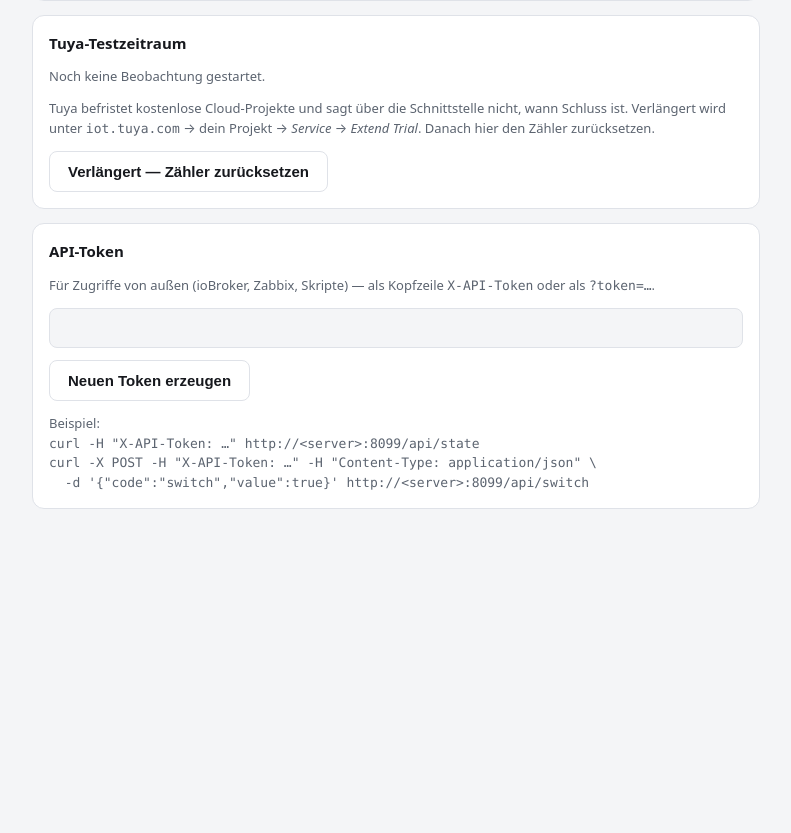
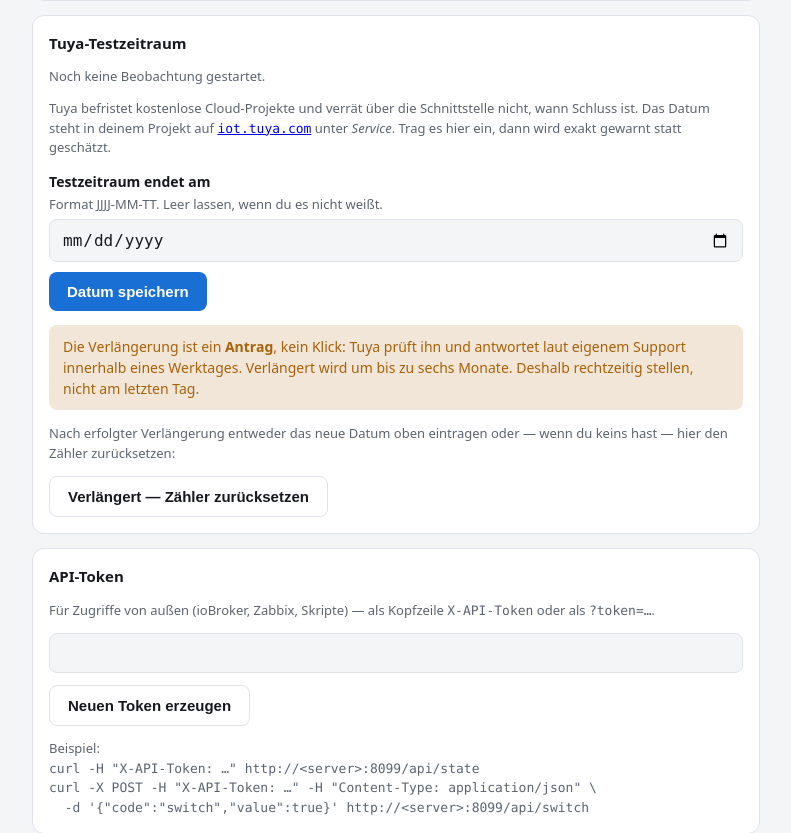
Before and after one commit to pascalmd/tuya-smartmeter, a FastAPI app: template app/templates/settings.html in a window 1280 px wide. Shown: the part 1029-1862 px from the top of the page, without its empty margins (244-1035 px from the left). Before the commit the page ends 1538 px from the top, so only its background shows below. Run offline with FastAPI, Linux system fonts and the light colour scheme; the template is opened without the code that fills it, so the values that code supplies are empty; parts of the project's set-up code (start-up, migrations or seed data) failed here and were passed over.

Commit message:
Testzeitraum: exaktes Ablaufdatum statt Schaetzung, Links klickbar
Die Warnung beruhte auf einer Annahme ueber die Laufzeit. Wer das Ablaufdatum
aus seinem Tuya-Projekt eintraegt, bekommt jetzt eine exakte Vorwarnung; ohne
Datum bleibt es bei der Schaetzung ab Beobachtungsbeginn.

Vorgewarnt wird 10 Tage vorher, nicht kurz vor knapp: Die Verlaengerung ist bei
Tuya ein Antrag, den der Support prueft - laut deren Hilfeseite dauert die
Antwort bis zu einen Werktag, verlaengert wird um bis zu sechs Monate. Das steht
jetzt auch so in der Oberflaeche, damit niemand am letzten Tag anfaengt.

Ausserdem sind iot.tuya.com und developer.tibber.com ueberall anklickbar - vorher
standen sie als Text da und mussten abgetippt werden.

```diff
--- a/app/config.py
+++ b/app/config.py
@@ -28,7 +28,8 @@ _DEFAULTS: dict[str, Any] = {
     "refresh_seconds": 10,
     "history_seconds": 60,
     "tuya_setup_ts": 0,        # wann die Tuya-Zugangsdaten zuletzt bestaetigt wurden
-    "trial_reminder_days": 25,  # ab wann an die Verlaengerung erinnert wird
+    "trial_reminder_days": 25,  # Schaetzmodus: ab wann erinnert wird
+    "trial_expires": "",        # Exaktmodus: Ablaufdatum aus dem Tuya-Projekt (JJJJ-MM-TT)
     "tibber": {"token": "", "home_id": "", "home_label": ""},
     "price": {},
     "automation": {},
--- a/app/main.py
+++ b/app/main.py
@@ -505,27 +505,54 @@ def page(request: Request, name: str, **ctx: Any) -> HTMLResponse:
     return TEMPLATES.TemplateResponse(request, name, {"cfg": config, "show_nav": True, **ctx})
 
 
+# Die Verlaengerung ist bei Tuya ein Antrag, kein Klick - laut Support dauert
+# die Bearbeitung bis zu einen Werktag. Deshalb nicht auf den letzten Druecker
+# erinnern, sondern mit Puffer.
+TRIAL_VORWARNUNG_TAGE = 10
+
+
 def trial_status() -> dict[str, Any]:
     """Erinnerung an den ablaufenden Tuya-Testzeitraum.
 
-    Tuya befristet kostenlose Cloud-Projekte und verraet ueber die API nicht,
-    wann Schluss ist — es hoert einfach auf zu funktionieren. Deshalb zaehlen wir
-    selbst ab dem Tag, an dem die Zugangsdaten zuletzt bestaetigt wurden, und
-    erinnern rechtzeitig. Wer verlaengert hat, setzt den Zaehler per Klick zurueck.
+    Zwei Betriebsarten. Wer das Ablaufdatum aus seinem Tuya-Projekt eintraegt,
+    bekommt eine exakte Warnung. Ohne Datum zaehlen wir ab dem Tag, an dem die
+    Zugangsdaten zuletzt bestaetigt wurden - ungenau, aber besser als eine Frist,
+    die stillschweigend ablaeuft. Die API verraet das Datum nicht.
     """
+    abgelaufen_laut_fehler = bool(
+        state.error and ("1106" in state.error or "1114" in state.error)
+    )
+
+    datum = (config.get("trial_expires") or "").strip()
+    if datum:
+        try:
+            ablauf = dt.date.fromisoformat(datum)
+        except ValueError:
+            ablauf = None
+        if ablauf:
+            rest = (ablauf - dt.date.today()).days
+            return {
+                "known": True,
+                "exact": True,
+                "expires": datum,
+                "days_left": rest,
+                "warn": rest <= TRIAL_VORWARNUNG_TAGE,
+                "expired": rest < 0 or abgelaufen_laut_fehler,
+            }
+
     seit = float(config.get("tuya_setup_ts") or 0)
     if not seit:
-        return {"known": False, "days": 0, "warn": False, "expired": False}
+        return {"known": False, "exact": False, "days": 0, "warn": False, "expired": False}
 
     tage = (time.time() - seit) / 86400
     grenze = int(config.get("trial_reminder_days", 25) or 25)
-    abgelaufen = bool(state.error and ("1106" in state.error or "1114" in state.error))
     return {
         "known": True,
+        "exact": False,
         "days": int(tage),
         "days_until_reminder": max(0, grenze - int(tage)),
         "warn": tage >= grenze,
-        "expired": abgelaufen,
+        "expired": abgelaufen_laut_fehler,
     }
 
 
@@ -922,6 +949,7 @@ async def settings_save(
     region: str = Form("eu"),
     refresh_seconds: int = Form(10),
     history_seconds: int = Form(60),
+    trial_expires: str = Form(""),
     password: str = Form(""),
     password2: str = Form(""),
 ):
@@ -955,6 +983,14 @@ async def settings_save(
     config.set_tuya(client_id, secret, region)
     config.set("refresh_seconds", max(MIN_INTERVAL, min(MAX_INTERVAL, int(refresh_seconds))))
     config.set("history_seconds", max(0, min(3600, int(history_seconds))))
+
+    datum = (trial_expires or "").strip()
+    if datum:
+        try:
+            dt.date.fromisoformat(datum)
+        except ValueError:
+            return fail("Das Ablaufdatum muss im Format JJJJ-MM-TT stehen.")
+    config.set("trial_expires", datum)
     config.save()
     reset_client()
     state.spec = {}
--- a/app/templates/settings.html
+++ b/app/templates/settings.html
@@ -70,23 +70,54 @@
 
 <div class="card">
   <h2>Tuya-Testzeitraum</h2>
-  {% if trial.known %}
+  {% if trial.exact %}
     <p class="muted" style="margin-top:0">
-      Beobachtet seit <strong>{{ trial.days }} Tagen</strong>.
-      {% if trial.warn %}
-        Zeit, ihn zu verlängern.
+      {% if trial.days_left < 0 %}
+        Läuft seit <strong>{{ -trial.days_left }} Tagen</strong> ab.
       {% else %}
-        Erinnerung in {{ trial.days_until_reminder }} Tagen.
+        Endet am <strong>{{ trial.expires }}</strong> — noch
+        <strong>{{ trial.days_left }} Tage</strong>.
+        {% if not trial.warn %}Erinnerung 10 Tage vorher.{% endif %}
       {% endif %}
+    </p>
+  {% elif trial.known %}
+    <p class="muted" style="margin-top:0">
+      Kein Ablaufdatum hinterlegt — geschätzt anhand der Laufzeit:
+      beobachtet seit <strong>{{ trial.days }} Tagen</strong>,
+      {% if trial.warn %}Zeit zu verlängern.{% else %}Erinnerung in {{ trial.days_until_reminder }} Tagen.{% endif %}
     </p>
   {% else %}
     <p class="muted" style="margin-top:0">Noch keine Beobachtung gestartet.</p>
   {% endif %}
   <p class="muted">
-    Tuya befristet kostenlose Cloud-Projekte und sagt über die Schnittstelle
-    nicht, wann Schluss ist. Verlängert wird unter <code>iot.tuya.com</code> →
-    dein Projekt → <em>Service</em> → <em>Extend Trial</em>. Danach hier den
-    Zähler zurücksetzen.
+    Tuya befristet kostenlose Cloud-Projekte und verrät über die Schnittstelle
+    nicht, wann Schluss ist. Das Datum steht in deinem Projekt auf
+    <a href="https://iot.tuya.com/cloud/" target="_blank" rel="noopener"><code>iot.tuya.com</code></a>
+    unter <em>Service</em>. Trag es hier ein, dann wird exakt gewarnt statt
+    geschätzt.
+  </p>
+
+  <label for="trial_expires">Testzeitraum endet am
+    <div class="hint">Format JJJJ-MM-TT. Leer lassen, wenn du es nicht weißt.</div>
+  </label>
+  <form method="post" action="/settings" style="margin-bottom:14px">
+    <input type="hidden" name="client_id" value="{{ cfg.tuya.get('client_id', '') }}">
+    <input type="hidden" name="region" value="{{ cfg.tuya.get('region', 'eu') }}">
+    <input type="hidden" name="refresh_seconds" value="{{ cfg.get('refresh_seconds', 10) }}">
+    <input type="hidden" name="history_seconds" value="{{ cfg.get('history_seconds', 60) }}">
+    <input type="date" id="trial_expires" name="trial_expires" value="{{ cfg.get('trial_expires', '') }}">
+    <button type="submit" style="margin-top:10px">Datum speichern</button>
+  </form>
+
+  <div class="msg warn" style="font-size:14px">
+    Die Verlängerung ist ein <strong>Antrag</strong>, kein Klick: Tuya prüft ihn
+    und antwortet laut eigenem Support innerhalb eines Werktages. Verlängert wird
+    um bis zu sechs Monate. Deshalb rechtzeitig stellen, nicht am letzten Tag.
+  </div>
+
+  <p class="muted">
+    Nach erfolgter Verlängerung entweder das neue Datum oben eintragen oder — wenn
+    du keins hast — hier den Zähler zurücksetzen:
   </p>
   <form method="post" action="/trial-verlaengert">
     <button class="secondary" type="submit">Verlängert — Zähler zurücksetzen</button>
--- a/app/templates/setup.html
+++ b/app/templates/setup.html
@@ -99,7 +99,7 @@
 <div class="card">
   <h2>Wie komme ich an Access ID und Secret?</h2>
   <ol class="steps">
-    <li>Auf <code>iot.tuya.com</code> registrieren (kostenlos).</li>
+    <li>Auf <a href="https://iot.tuya.com" target="_blank" rel="noopener"><code>iot.tuya.com</code></a> registrieren (kostenlos).</li>
     <li>Links <strong>Cloud → Development → Create Cloud Project</strong>. Data Center: <strong>Central Europe</strong>.</li>
     <li>Beim Anlegen die APIs <em>IoT Core</em>, <em>Authorization</em> und <em>Smart Home Scene Linkage</em> auswählen.</li>
     <li>Im Projekt unter <strong>Overview</strong> stehen <strong>Access ID</strong> und <strong>Access Secret</strong> — die beiden hier eintragen.</li>
--- a/app/templates/tibber.html
+++ b/app/templates/tibber.html
@@ -43,7 +43,7 @@
 <div class="card">
   <h2>Wo bekomme ich den Token?</h2>
   <ol class="steps">
-    <li><code>developer.tibber.com</code> öffnen und mit dem normalen Tibber-Konto anmelden.</li>
+    <li><a href="https://developer.tibber.com" target="_blank" rel="noopener"><code>developer.tibber.com</code></a> öffnen und mit dem normalen Tibber-Konto anmelden.</li>
     <li>Unter <strong>Access Token</strong> den persönlichen Token kopieren.</li>
     <li>Hier einfügen und speichern.</li>
   </ol>
```
Also changed, not shown: app/templates/dashboard.html (+7 -2 lines).
